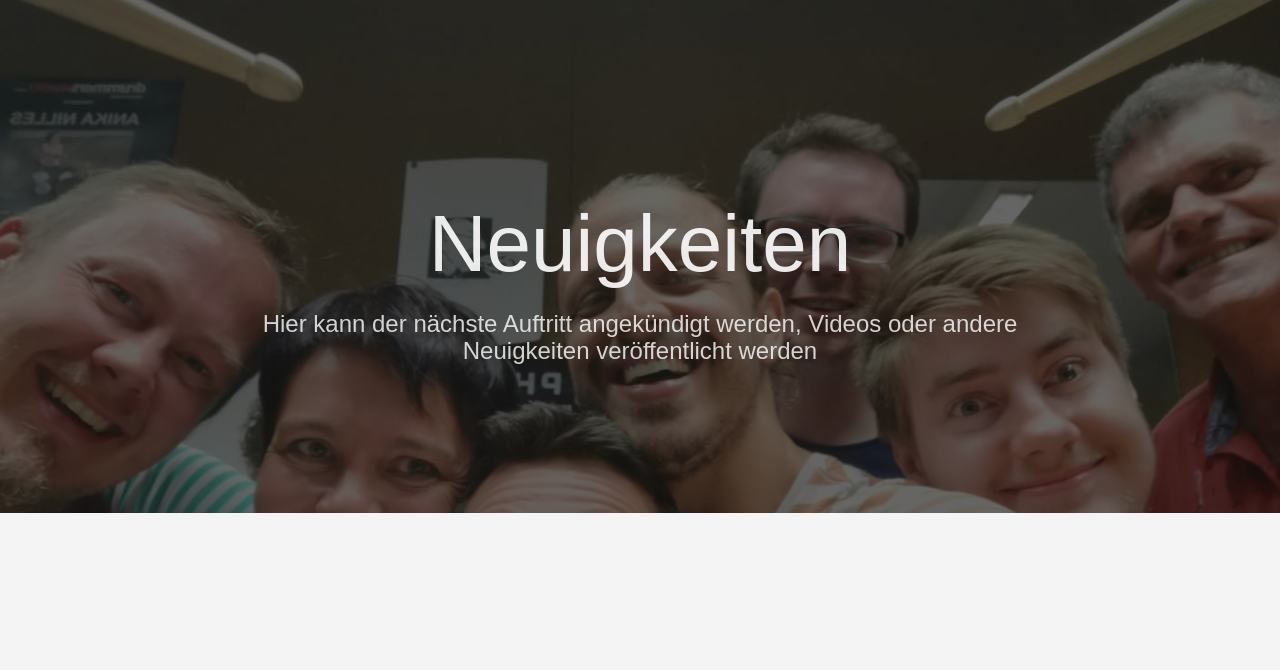
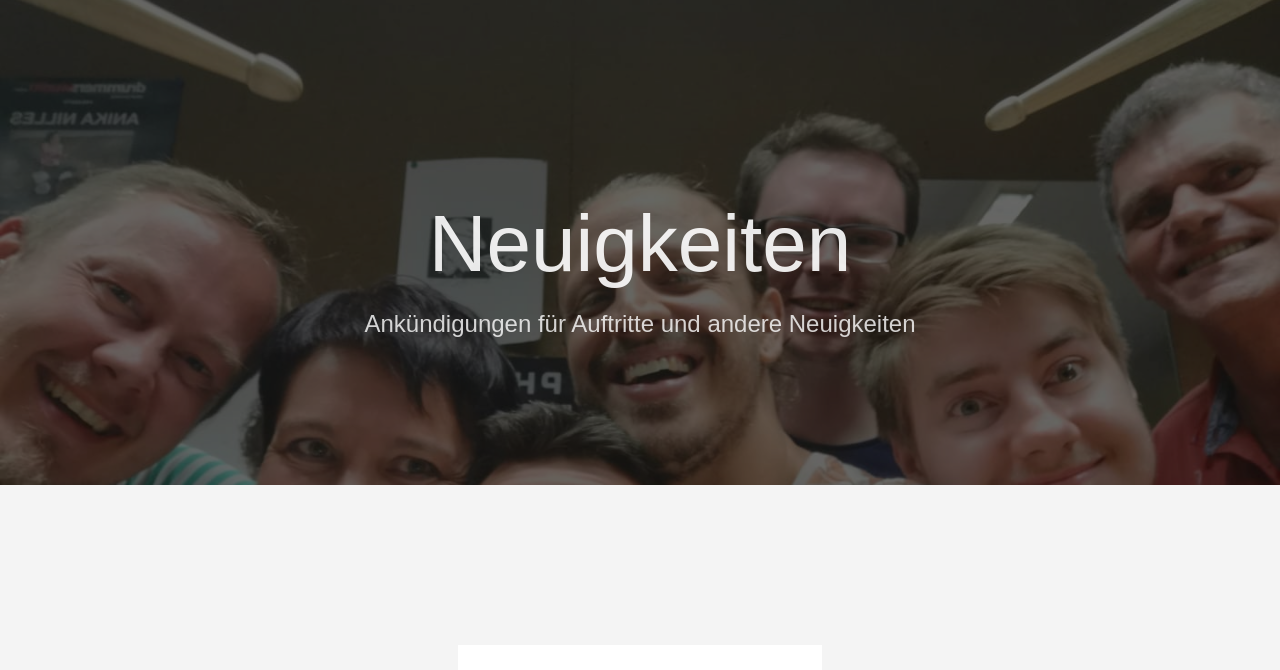
Before and after one commit to drpband/drpband.github.io, a plain HTML site: page de/post/index.html in a window 1280 px wide. Shown: the part 75-745 px from the top of the page. Drawn offline with Linux system fonts and the light colour scheme.

Commit message:
rebuilding site Wed Jan 22 16:57:36 CET 2020

```diff
--- a/de/post/index.html
+++ b/de/post/index.html
@@ -33,14 +33,14 @@
 
 
     <meta property="og:title" content="Neuigkeiten" />
-<meta property="og:description" content="Hier kann der nächste Auftritt angekündigt werden, Videos oder andere Neuigkeiten veröffentlicht werden" />
+<meta property="og:description" content="Ankündigungen für Auftritte und andere Neuigkeiten" />
 <meta property="og:type" content="website" />
 <meta property="og:url" content="https://drpband.github.io/de/post/" />
 <meta property="og:updated_time" content="2020-01-21T10:58:08-04:00" />
 <meta itemprop="name" content="Neuigkeiten">
-<meta itemprop="description" content="Hier kann der nächste Auftritt angekündigt werden, Videos oder andere Neuigkeiten veröffentlicht werden"><meta name="twitter:card" content="summary"/>
+<meta itemprop="description" content="Ankündigungen für Auftritte und andere Neuigkeiten"><meta name="twitter:card" content="summary"/>
 <meta name="twitter:title" content="Neuigkeiten"/>
-<meta name="twitter:description" content="Hier kann der nächste Auftritt angekündigt werden, Videos oder andere Neuigkeiten veröffentlicht werden"/>
+<meta name="twitter:description" content="Ankündigungen für Auftritte und andere Neuigkeiten"/>
 
   </head>
 
@@ -132,7 +132,7 @@
         </h1>
 
           <h2 class="fw1 f5 f3-l white-80 measure-wide-l center mt3">
-            Hier kann der nächste Auftritt angekündigt werden, Videos oder andere Neuigkeiten veröffentlicht werden
+            Ankündigungen für Auftritte und andere Neuigkeiten
           </h2>
 
       </div>
```
Also changed, not shown: post/index.html (+4 -4 lines).
